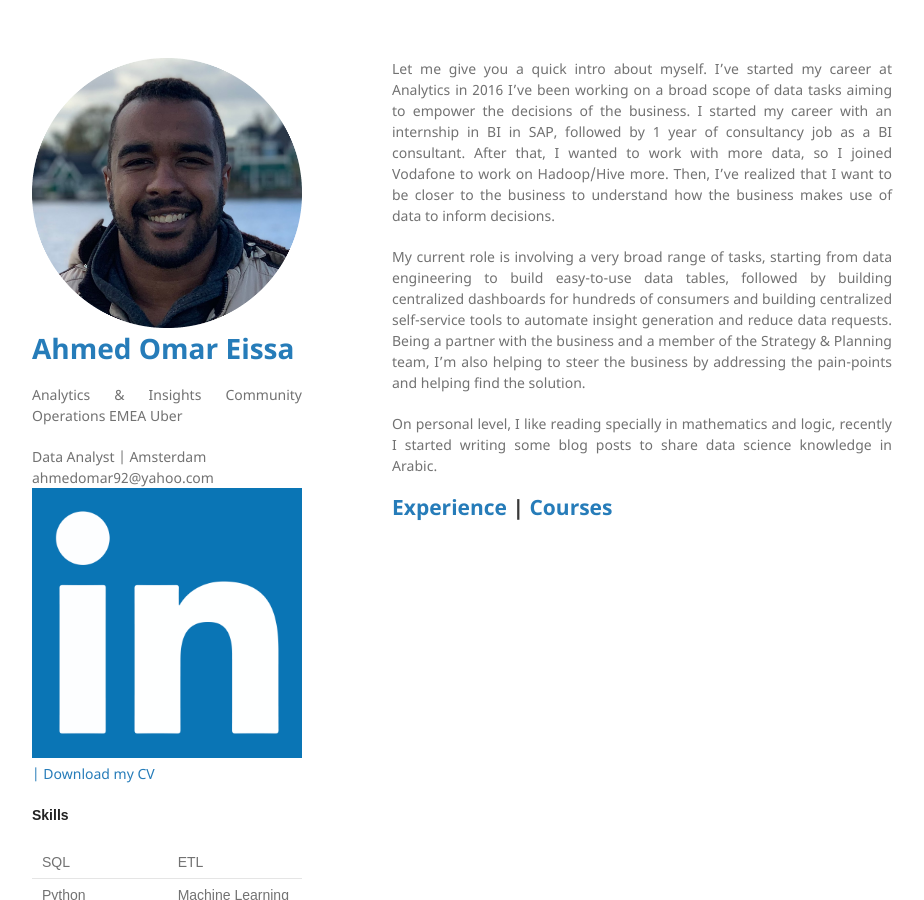
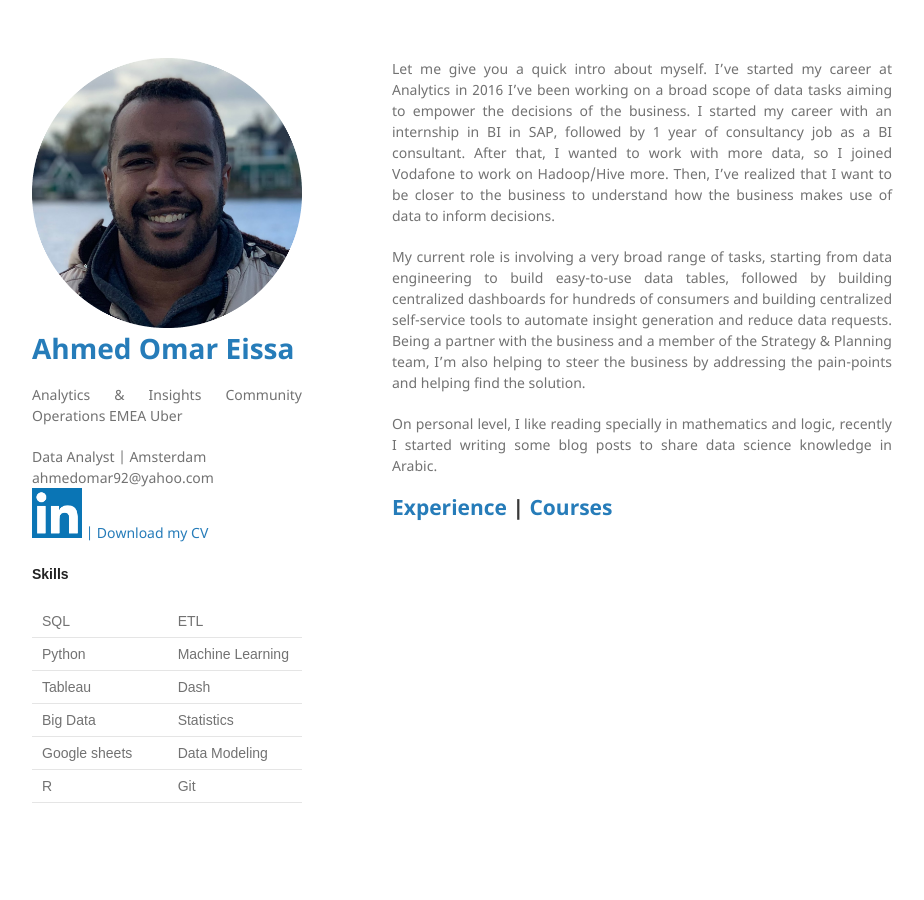
Before and after one commit to AhmedOmarEissa/AhmedOmarEissa.github.io, a Jekyll site: the page built from index.md, in a window 1280 px wide. Shown: the whole page, without its empty margins (178-1102 px from the left). Built offline with Jekyll 4.4.1, drawn with Linux system fonts in a browser that asks for light colours.

Commit message:
Update default.html

```diff
--- a/_layouts/default.html
+++ b/_layouts/default.html
@@ -31,7 +31,7 @@
         <p>Data Analyst | Amsterdam </br>
         ahmedomar92@yahoo.com </br>
         <a href="https://www.linkedin.com/in/ahmedomareissa/" target="_blank">
-            <img  src="https://github.com/AhmedOmarEissa/AhmedOmarEissa.github.io/raw/master/assets/img/Linkedin-Icon.png" >
+            <img  src="https://github.com/AhmedOmarEissa/AhmedOmarEissa.github.io/raw/master/assets/img/Linkedin-Icon.png" width=50" height="50">
         </a>
         <a href="https://github.com/AhmedOmarEissa/AhmedOmarEissa.github.io/raw/master/assets/Ahmed%20Omar%20Eissa.pdf"> | Download my CV</a></p>
 
```
